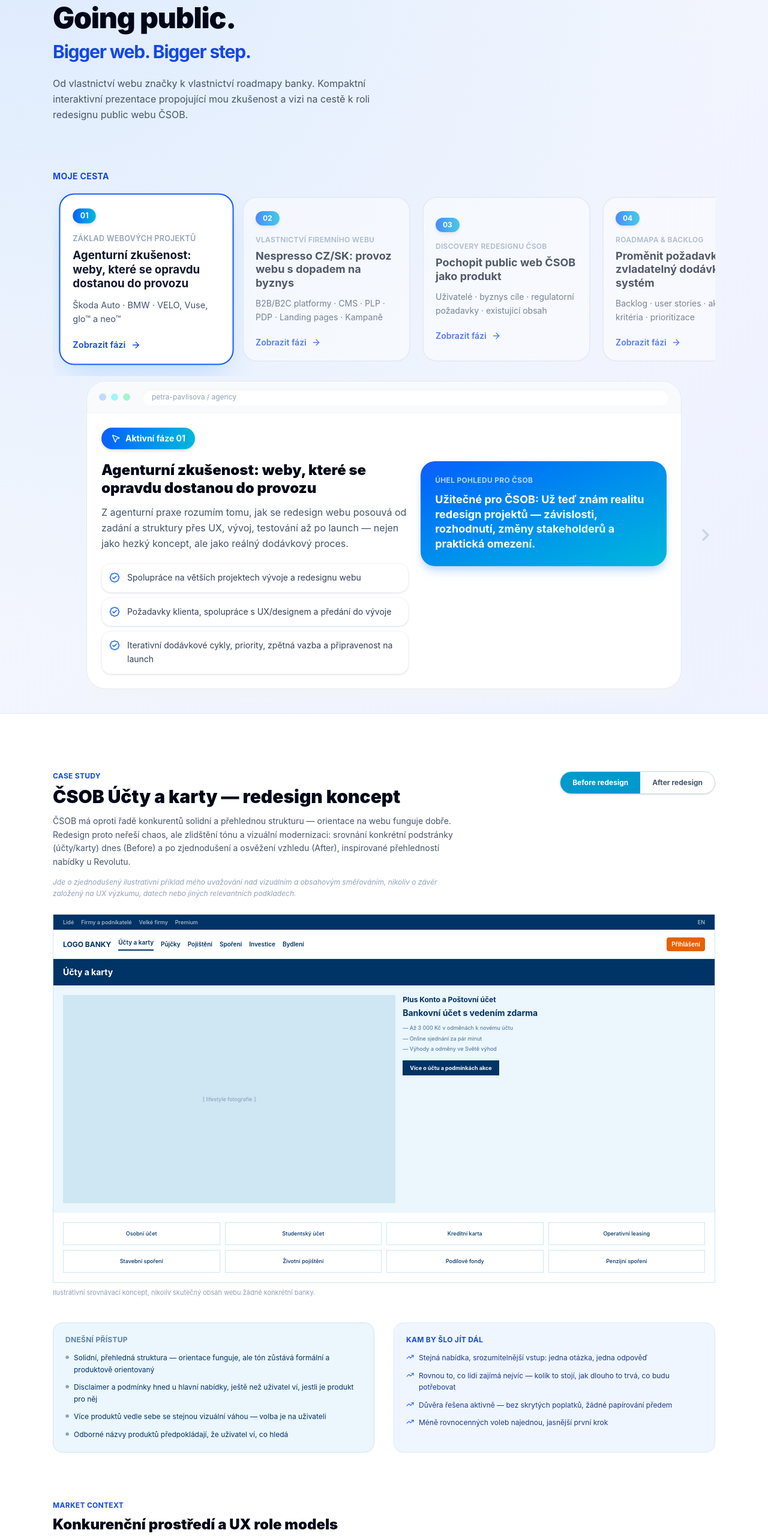
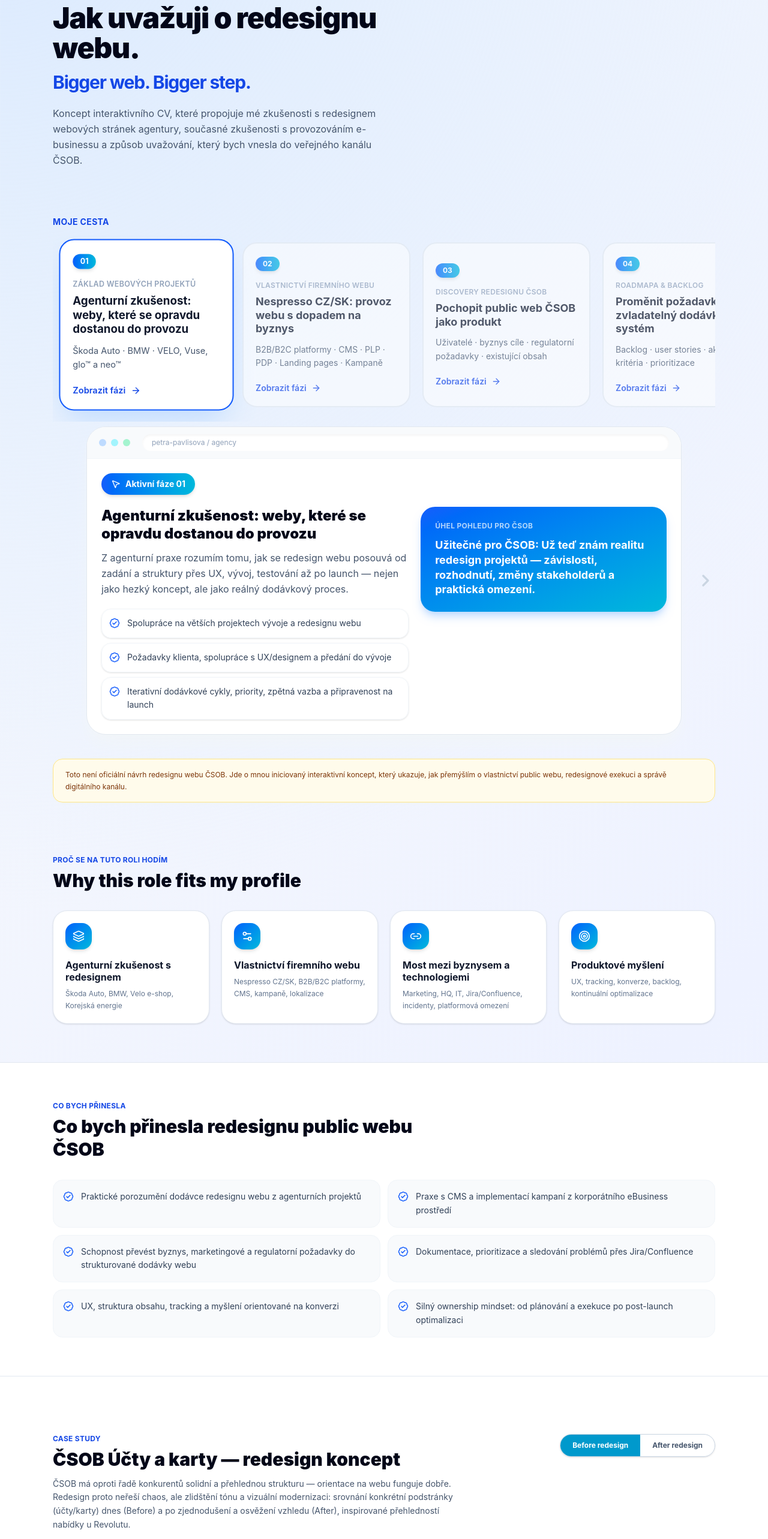
Before and after one commit to petrapavlis/petra-pavlisova-csob-redesign, a React (Vite) app: page / in a window 1280 px wide. Shown: the part 180-2746 px from the top of the page at 60% size. Built offline with nearby package versions, Linux system fonts and the light colour scheme.

Commit message:
Add disclaimer, profile-fit section, what-I-bring section, and final CTA

```diff
--- a/src/App.jsx
+++ b/src/App.jsx
@@ -8,11 +8,14 @@
   ChevronRight,
   Circle,
   Layers,
+  Link2,
+  Mail,
   MousePointer2,
   Rocket,
   Search,
   Settings2,
   Sparkles,
+  Target,
   TrendingUp,
   Users,
   Workflow,
@@ -267,14 +270,48 @@
   ],
 };
 
+const fitCardsByLang = {
+  cz: [
+    { icon: Layers, title: "Agenturní zkušenost s redesignem", text: "Škoda Auto, BMW, Velo e-shop, Korejská energie" },
+    { icon: Settings2, title: "Vlastnictví firemního webu", text: "Nespresso CZ/SK, B2B/B2C platformy, CMS, kampaně, lokalizace" },
+    { icon: Link2, title: "Most mezi byznysem a technologiemi", text: "Marketing, HQ, IT, Jira/Confluence, incidenty, platformová omezení" },
+    { icon: Target, title: "Produktové myšlení", text: "UX, tracking, konverze, backlog, kontinuální optimalizace" },
+  ],
+  en: [
+    { icon: Layers, title: "Agency redesign background", text: "Škoda Auto, BMW, Velo e-shop, Korejská energie" },
+    { icon: Settings2, title: "Corporate web ownership", text: "Nespresso CZ/SK, B2B/B2C platforms, CMS, campaigns, localization" },
+    { icon: Link2, title: "Bridge between business and tech", text: "Marketing, HQ, IT, Jira/Confluence, incidents, platform limitations" },
+    { icon: Target, title: "Product mindset", text: "UX, tracking, conversion, backlog, continuous optimization" },
+  ],
+};
+
+const bringBulletsByLang = {
+  cz: [
+    "Praktické porozumění dodávce redesignu webu z agenturních projektů",
+    "Praxe s CMS a implementací kampaní z korporátního eBusiness prostředí",
+    "Schopnost převést byznys, marketingové a regulatorní požadavky do strukturované dodávky webu",
+    "Dokumentace, prioritizace a sledování problémů přes Jira/Confluence",
+    "UX, struktura obsahu, tracking a myšlení orientované na konverzi",
+    "Silný ownership mindset: od plánování a exekuce po post-launch optimalizaci",
+  ],
+  en: [
+    "Practical understanding of web redesign delivery from agency projects",
+    "Hands-on CMS and campaign implementation experience from corporate eBusiness",
+    "Ability to translate business, marketing and regulatory requirements into structured web delivery",
+    "Jira/Confluence-based documentation, prioritization and issue follow-up",
+    "UX, content structure, tracking and conversion-oriented thinking",
+    "Strong ownership mindset: from planning and execution to post-launch optimization",
+  ],
+};
+
 const UI = {
   cz: {
     roadmapLabel: "Moje cesta",
     progressLabel: "Na cestě",
-    heroLine1: "Going public.",
+    heroLine1: "Jak uvažuji o redesignu webu.",
     heroLine2: "Bigger web. Bigger step.",
     heroSub:
-      "Od vlastnictví webu značky k vlastnictví roadmapy banky. Kompaktní interaktivní prezentace propojující mou zkušenost a vizi na cestě k roli redesignu public webu ČSOB.",
+      "Koncept interaktivního CV, které propojuje mé zkušenosti s redesignem webových stránek agentury, současné zkušenosti s provozováním e-businessu a způsob uvažování, který bych vnesla do veřejného kanálu ČSOB.",
     activeStage: "Aktivní fáze",
     exploreStage: "Zobrazit fázi",
     csobAngle: "Úhel pohledu pro ČSOB",
@@ -293,14 +330,24 @@
     marketContextTitle: "Konkurenční prostředí a UX role models",
     competitorsTitle: "Hlavní konkurence na trhu ČR",
     roleModelsTitle: "Globální UX role models (fintech)",
+    disclaimerText:
+      "Toto není oficiální návrh redesignu webu ČSOB. Jde o mnou iniciovaný interaktivní koncept, který ukazuje, jak přemýšlím o vlastnictví public webu, redesignové exekuci a správě digitálního kanálu.",
+    fitLabel: "Proč se na tuto roli hodím",
+    fitTitle: "Why this role fits my profile",
+    bringLabel: "Co bych přinesla",
+    bringTitle: "Co bych přinesla redesignu public webu ČSOB",
+    ctaTitle: "Máte zájem o celý profil?",
+    ctaText: "Podívejte se na můj LinkedIn profil, nebo mě kontaktujte pro kompletní CV.",
+    ctaLinkedin: "LinkedIn profil",
+    ctaContact: "Kontakt na vyžádání",
   },
   en: {
     roadmapLabel: "My journey",
     progressLabel: "On the way",
-    heroLine1: "Going public.",
+    heroLine1: "How I think about a web redesign.",
     heroLine2: "Bigger web. Bigger step.",
     heroSub:
-      "From owning a brand's web to owning the roadmap of a bank's. A compact interactive presentation connecting my experience and vision on the way to a ČSOB public web redesign role.",
+      "An interactive CV concept connecting my agency web redesign experience, current eBusiness ownership background and they type of thinking I would bring to the ČSOB public web channel.",
     activeStage: "Active stage",
     exploreStage: "Explore stage",
     csobAngle: "ČSOB redesign angle",
@@ -319,6 +366,16 @@
     marketContextTitle: "Competitive landscape and UX role models",
     competitorsTitle: "Main competitors in the Czech market",
     roleModelsTitle: "Global fintech UX role models",
+    disclaimerText:
+      "This is not an official ČSOB redesign proposal. It is a self-initiated interactive concept created to show how I think about public web ownership, redesign delivery and digital channel management.",
+    fitLabel: "Why this role fits",
+    fitTitle: "Why this role fits my profile",
+    bringLabel: "What I would bring",
+    bringTitle: "What I would bring to the ČSOB public web redesign",
+    ctaTitle: "Interested in the full profile?",
+    ctaText: "View my LinkedIn profile or contact me for the full CV.",
+    ctaLinkedin: "LinkedIn profile",
+    ctaContact: "Contact available on request",
   },
 };
 
@@ -739,6 +796,82 @@
   );
 }
 
+function DisclaimerBanner({ t }) {
+  return (
+    <div className="mx-auto max-w-6xl px-6">
+      <div className="rounded-2xl border border-amber-200 bg-amber-50 px-5 py-4 text-xs leading-relaxed text-amber-900">
+        {t.disclaimerText}
+      </div>
+    </div>
+  );
+}
+
+function ProfileFitSection({ t, fitCards }) {
+  return (
+    <section className="mx-auto max-w-6xl px-6 py-16">
+      <p className="text-xs font-bold uppercase tracking-wide text-blue-700">{t.fitLabel}</p>
+      <h2 className="mt-2 text-3xl font-black text-slate-950">{t.fitTitle}</h2>
+      <div className="mt-8 grid gap-5 md:grid-cols-2 lg:grid-cols-4">
+        {fitCards.map((card) => {
+          const Icon = card.icon;
+          return (
+            <div key={card.title} className="rounded-3xl border border-slate-200 bg-white p-5 shadow-sm">
+              <div className="inline-flex rounded-2xl bg-gradient-to-br from-blue-600 to-cyan-500 p-3 text-white shadow-md">
+                <Icon size={20} />
+              </div>
+              <h3 className="mt-4 text-base font-bold leading-tight text-slate-900">{card.title}</h3>
+              <p className="mt-2 text-xs leading-relaxed text-slate-500">{card.text}</p>
+            </div>
+          );
+        })}
+      </div>
+    </section>
+  );
+}
+
+function WhatIBringSection({ t, bullets }) {
+  return (
+    <section className="border-t border-slate-200 bg-white">
+      <div className="mx-auto max-w-6xl px-6 py-16">
+        <p className="text-xs font-bold uppercase tracking-wide text-blue-700">{t.bringLabel}</p>
+        <h2 className="mt-2 max-w-2xl text-3xl font-black leading-tight text-slate-950">{t.bringTitle}</h2>
+        <ul className="mt-8 grid gap-3 md:grid-cols-2">
+          {bullets.map((b) => (
+            <li key={b} className="flex gap-3 rounded-2xl border border-slate-100 bg-slate-50 p-4 text-sm leading-relaxed text-slate-700">
+              <BadgeCheck className="mt-0.5 shrink-0 text-blue-600" size={18} />
+              {b}
+            </li>
+          ))}
+        </ul>
+      </div>
+    </section>
+  );
+}
+
+function FinalCTA({ t }) {
+  return (
+    <section className="border-t border-slate-200 bg-gradient-to-br from-blue-600 to-cyan-500">
+      <div className="mx-auto max-w-6xl px-6 py-16 text-center">
+        <h2 className="text-3xl font-black text-white">{t.ctaTitle}</h2>
+        <p className="mt-3 text-base text-white/80">{t.ctaText}</p>
+        <div className="mt-8 flex flex-wrap items-center justify-center gap-4">
+          <a
+            href="https://www.linkedin.com/in/petra-pavlis"
+            target="_blank"
+            rel="noopener noreferrer"
+            className="inline-flex items-center gap-2 rounded-full bg-white px-6 py-3 text-sm font-bold text-blue-700 shadow-lg transition hover:-translate-y-0.5"
+          >
+            <Link2 size={16} /> {t.ctaLinkedin}
+          </a>
+          <span className="inline-flex items-center gap-2 rounded-full border border-white/40 px-6 py-3 text-sm font-bold text-white">
+            <Mail size={16} /> {t.ctaContact}
+          </span>
+        </div>
+      </div>
+    </section>
+  );
+}
+
 function CaseStudySection({ lang, t, competitors, uxRoleModels }) {
   const [mode, setMode] = useState("before");
   return (
@@ -803,6 +936,9 @@
 
   const progress = useMemo(() => Math.round(((active + 1) / stages.length) * 100), [active, stages.length]);
 
+  const fitCards = fitCardsByLang[lang];
+  const bringBullets = bringBulletsByLang[lang];
+
   return (
     <div className="min-h-screen bg-[radial-gradient(circle_at_top_left,#dbeafe,transparent_34%),linear-gradient(135deg,#f8fafc_0%,#eef2ff_50%,#f8fafc_100%)] text-slate-900">
       <PresentationSection
@@ -814,9 +950,15 @@
         stages={stages}
         t={t}
       />
-      <main className="pb-16 pt-6">
+      <div className="pt-6">
+        <DisclaimerBanner t={t} />
+      </div>
+      <main className="pb-6 pt-6">
+        <ProfileFitSection t={t} fitCards={fitCards} />
+        <WhatIBringSection t={t} bullets={bringBullets} />
         <CaseStudySection lang={lang} t={t} competitors={competitors} uxRoleModels={uxRoleModels} />
       </main>
+      <FinalCTA t={t} />
     </div>
   );
 }
```
